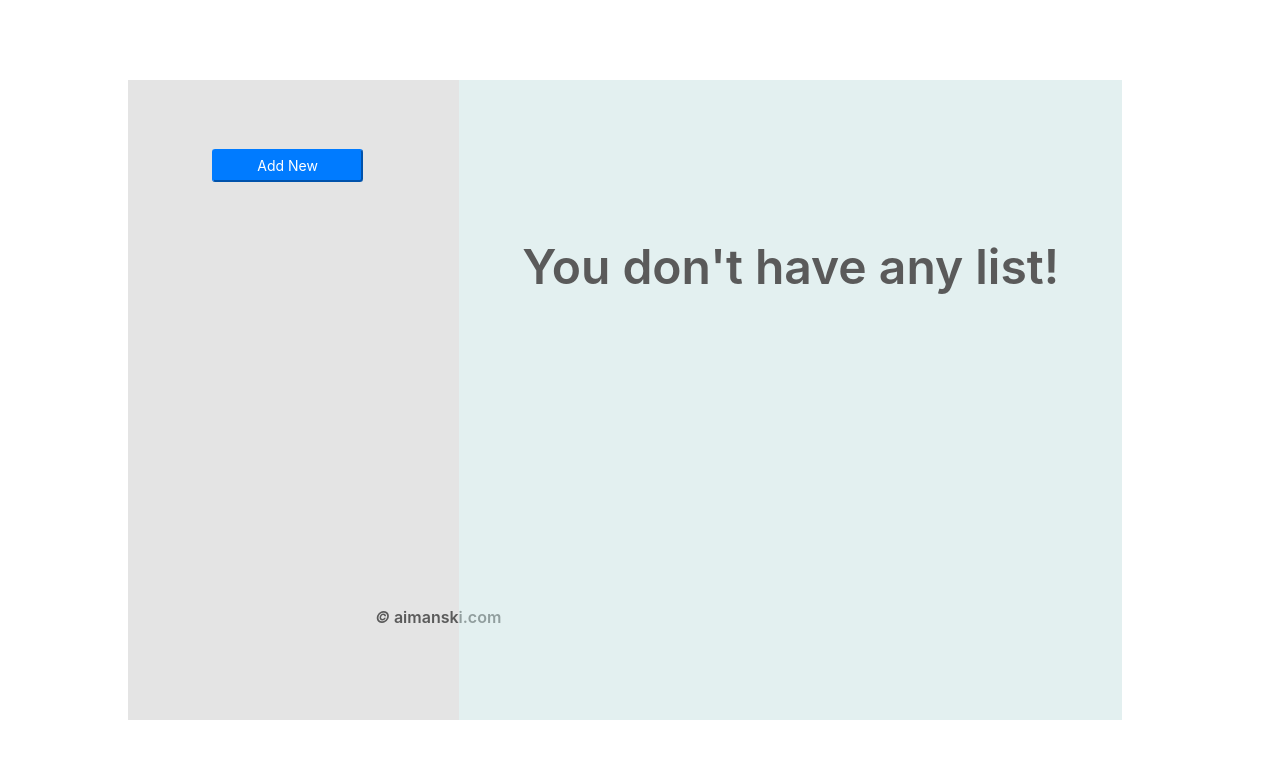
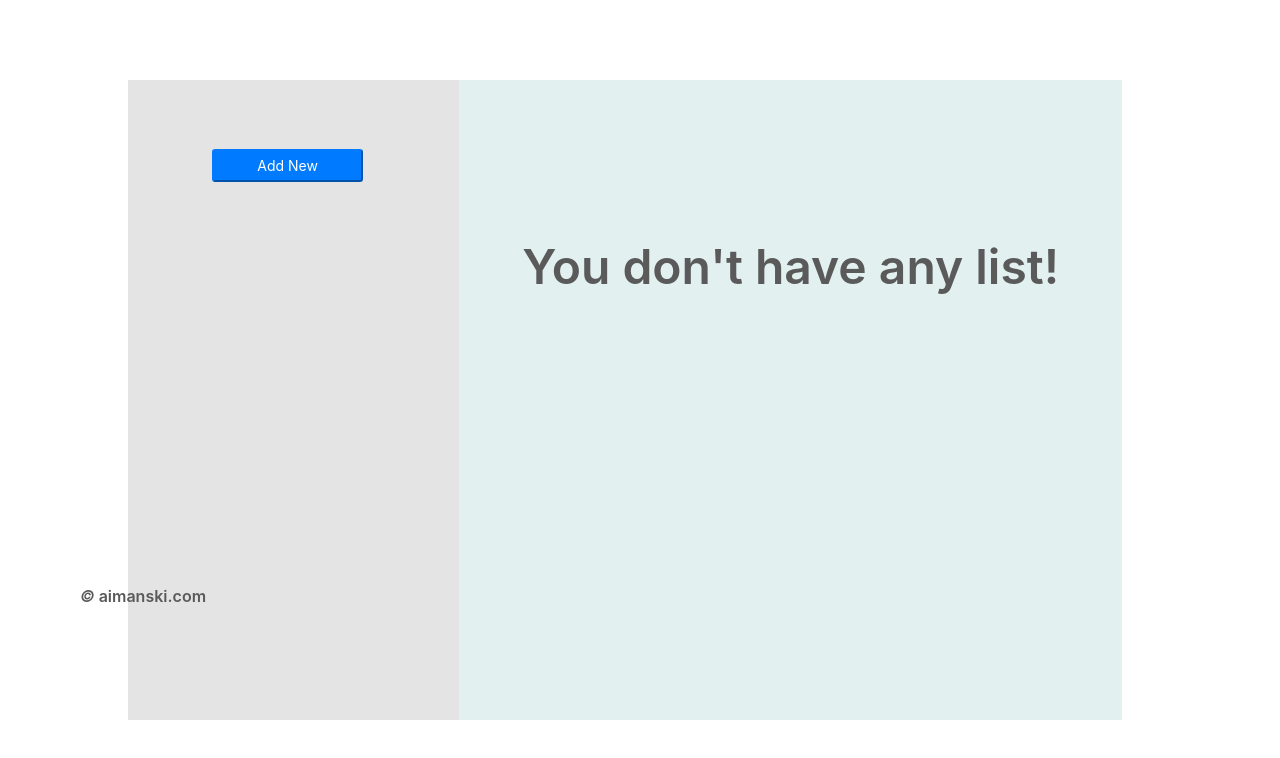
Before and after one commit to LeoEspinoza12/react_project_06, a React (Create React App) app: page / in a window 1280 px wide. Shown: the top 758 px of the page. Built offline with nearby package versions, Linux system fonts and the light colour scheme.

Commit message:
fix rendering

```diff
--- a/src/components/input/Input.css
+++ b/src/components/input/Input.css
@@ -15,7 +15,6 @@
   width: 50%;
   margin: 3% 23%;
 }
-
 
 
 /* New Input Area */
@@ -54,12 +53,9 @@
 .Left-Side .Brand{
   bottom: 15%;
   width: 100%;
-  height: 3%;
   margin: 0;
-  display: inline-block;
   position: absolute;
   margin-left: -50%;
   color: rgb(90, 90, 90);
   font-weight: 600
-
 }
--- a/src/components/input/Input.js
+++ b/src/components/input/Input.js
@@ -37,7 +37,6 @@ let inputBtn = <div className='Button'>
                   className="btn-sm float-left btn-primary"
                   onClick={()=>this.props.click('inputSwitch')}>
                     Add New</button>
-
               </div>
 
 let inputForm = <div className='Form'>
```
